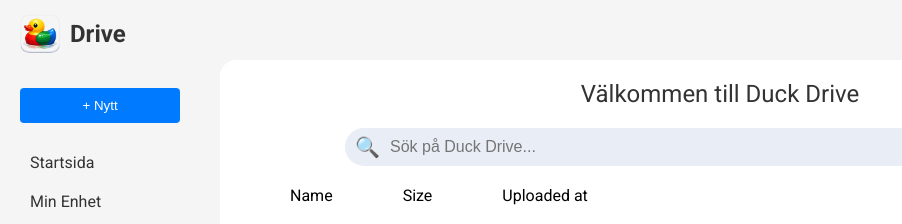
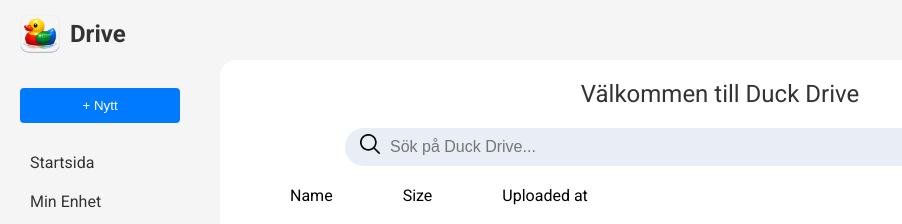
Before and after one commit to Brian-Bridgeman/Duck-Drive, a Vue app in the folder Duck Drive/: page / in a window 1280 px wide. Shown: the top 224 px of the page, without its empty margins (0-902 px from the left). Built offline with nearby package versions, Linux system fonts and the light colour scheme; no server answers.

Commit message:
Updated search icon in SearchBar.vue

```diff
--- a/Duck Drive/src/components/SearchBar.vue
+++ b/Duck Drive/src/components/SearchBar.vue
@@ -1,5 +1,6 @@
 <script setup>
 import { defineModel } from "vue";
+import searchIcon from "@/assets/icons/search.png";
 
 const searchQuery = defineModel();
 </script>
@@ -7,7 +8,9 @@ const searchQuery = defineModel();
 <template>
   <h1>Välkommen till Duck Drive</h1>
   <div class="search-bar">
-    <span class="search-icon">🔍</span>
+    <span class="search-icon"
+      ><img :src="searchIcon" style="width: 20px" alt=""
+    /></span>
     <input
       v-model="searchQuery"
       type="text"
@@ -37,6 +40,7 @@ const searchQuery = defineModel();
   color: #5f6368;
   pointer-events: none;
   user-select: none;
+  margin-left: 5px;
 }
 
 .search-input {
```
Also changed, not shown: Duck Drive/src/assets/icons/search.png (added).
